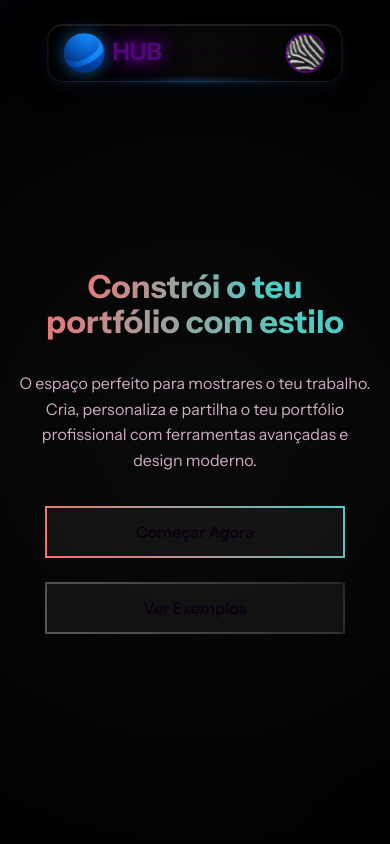
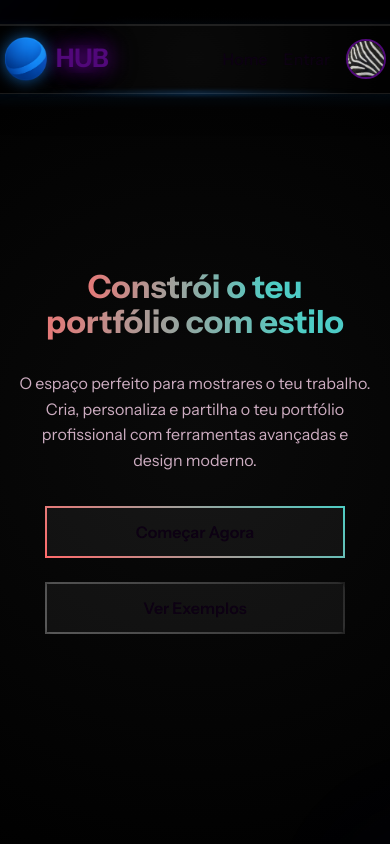
Before and after one commit to StanleyPauloIM/Hub-PortfolioSite, a React (Vite) app: page / in a window 390 px wide. Shown: the top 844 px of the page. Built offline with nearby package versions, Linux system fonts and the light colour scheme.

Commit message:
corrigir bug da navbar

```diff
--- a/src/components/Navbar/Navbar.module.css
+++ b/src/components/Navbar/Navbar.module.css
@@ -12,13 +12,14 @@
   display: flex;
   justify-content: space-between;
   align-items: center;
-  padding: 1rem 2rem;
+  padding: 1.25rem 2.5rem;
   background: radial-gradient(circle at center, #0a0a0a 0%, #000000 100%);
   font-family: 'Instrument Sans', sans-serif;
   border-bottom: 1px solid rgba(255, 255, 255, 0.1);
 
   /* Estilo de ilha flutuante */
-  max-width: 800px;
+  max-width: 900px;
+  width: 90%;
   margin: 1rem auto 0;
   border-radius: 20px;
   box-shadow:
@@ -42,7 +43,7 @@
   box-shadow:
     0 4px 20px rgba(0, 0, 0, 0.4),
     0 2px 10px rgba(30, 144, 255, 0.05);
-  transform: translateX(-50%) scale(0.98);
+  transform: translateX(-50%);
 }
 
 /* Efeito de brilho sutil na parte inferior */
@@ -66,8 +67,8 @@
 }
 
 .logo img {
-  width: 48px;
-  height: 48px;
+  width: 52px;
+  height: 52px;
   object-fit: contain;
   filter: drop-shadow(0 0 8px rgba(30, 144, 255, 0.6));
   transition: all 0.3s ease;
@@ -85,7 +86,7 @@
 
 .brand {
   font-weight: 700;
-  font-size: 1.75rem;
+  font-size: 1.9rem;
   color: var(--primary);
   text-shadow: 0 0 10px var(--primary);
   animation: glow 2s ease-in-out infinite alternate;
@@ -197,17 +198,19 @@
 /* Responsividade para a ilha */
 @media (max-width: 900px) {
   .nav {
-    max-width: 90%;
+    max-width: 95%;
+    width: 95%;
     margin: 1rem auto 0;
-    padding: 0.75rem 1.5rem;
+    padding: 1rem 2rem;
   }
 }
 
 @media (max-width: 600px) {
   .nav {
-    max-width: 95%;
+    max-width: 98%;
+    width: 98%;
     margin: 0.5rem auto 0;
-    padding: 0.5rem 1rem;
+    padding: 0.75rem 1.5rem;
     border-radius: 15px;
   }
 
@@ -216,12 +219,12 @@
   }
 
   .logo img {
-    width: 40px;
-    height: 40px;
+    width: 44px;
+    height: 44px;
   }
 
   .brand {
-    font-size: 1.5rem;
+    font-size: 1.6rem;
   }
 
   .navLinks {
```
